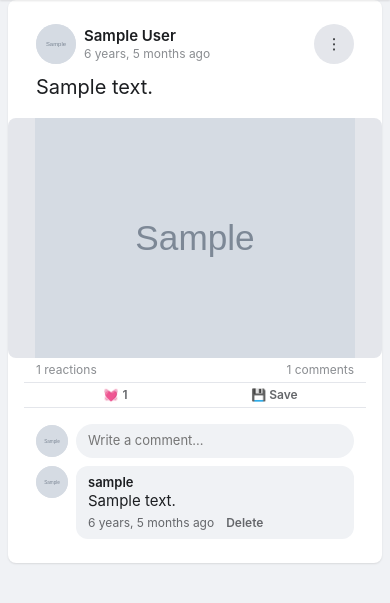
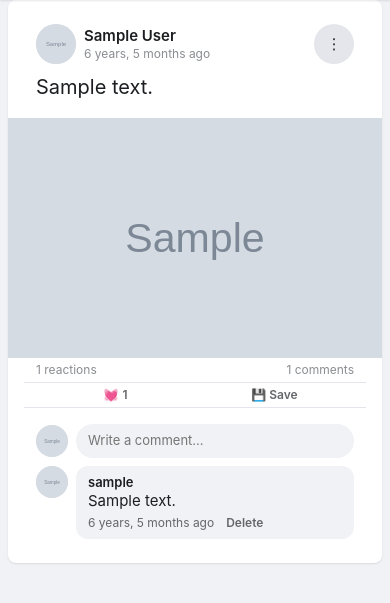
Before and after one commit to Musthak2004/FaceBook-Clone, a Django app: page /posts/1/ in a window 390 px wide. Shown: the part 56-659 px from the top of the page. Run offline with Django 4.2, Linux system fonts and the light colour scheme; a user stored in the database is signed in; tables that the repository leaves empty hold one stand-in row (values such as "Sample post"); grey boxes marked "Sample" are stand-in pictures; data that the repository does not hold is empty.

Commit message:
Fix post image rendering — single uniform rule for all images
Root cause: The previous fix split images into :only-child (object-fit:
contain) and :not(:only-child) (object-fit: cover) rules, with display:
grid on the container. This caused three interconnected problems:

1. object-fit: contain letterboxed portrait and square images with
   large background bands, creating visual inconsistency.
2. display:grid with align-items:stretch was overconstraining image
   height, interacting badly with height:auto from the base img rule.
3. The :only-child/:not(:only-child) split meant single and multi-
   image posts rendered through completely different sizing paths.

Fix: A single uniform rule for ALL post images:
  - width:100%; height:auto — images fill width at natural aspect ratio
  - object-fit:cover — prevents distortion, center-crops when needed
  - max-height:460px — caps very tall images while letting landscape
    images flow at their natural (shorter) height
  - No grid, no :only-child split, no border-radius on the container

This matches how Facebook renders feed images: landscape images fill
the full width at their natural height, portrait images are center-
cropped at a reasonable max-height, and all images get the same
consistent treatment regardless of count or aspect ratio.

Co-Authored-By: Claude <noreply@anthropic.com>

```diff
--- a/static/css/feed.css
+++ b/static/css/feed.css
@@ -124,31 +124,17 @@
 
 .post-images {
   margin: 0 calc(-1 * var(--space-4));
-  background: var(--bg-tertiary);
-  border-radius: var(--border-radius-md);
   overflow: hidden;
-  display: grid;
-  gap: 2px;
+  background: var(--bg-primary);
 }
 
-/* Single image — show full, uncropped, height-capped, centered */
-.post-images img:only-child {
+.post-images img {
   width: 100%;
-  max-height: 480px;
-  object-fit: contain;
+  height: auto;
   display: block;
   cursor: pointer;
-  background: var(--bg-tertiary);
-  margin: 0 auto;
-}
-
-/* Multiple images — consistently cropped grid cells */
-.post-images img:not(:only-child) {
-  width: 100%;
-  height: 240px;
   object-fit: cover;
-  display: block;
-  cursor: pointer;
+  max-height: 460px;
 }
 
 .post-stats {
--- a/static/css/responsive.css
+++ b/static/css/responsive.css
@@ -97,12 +97,8 @@
     padding: var(--space-2) var(--space-3);
   }
 
-  /* Post Images */
-  .post-images img:only-child {
+  .post-images img {
     max-height: 320px;
-  }
-  .post-images img:not(:only-child) {
-    height: 160px;
   }
 
   /* Profile */
@@ -245,11 +241,8 @@
   .modal-header {
     padding: var(--space-3) var(--space-4);
   }
-  .post-images img:only-child {
+  .post-images img {
     max-height: 240px;
-  }
-  .post-images img:not(:only-child) {
-    height: 120px;
   }
   .notification-dropdown {
     width: 280px;
```
